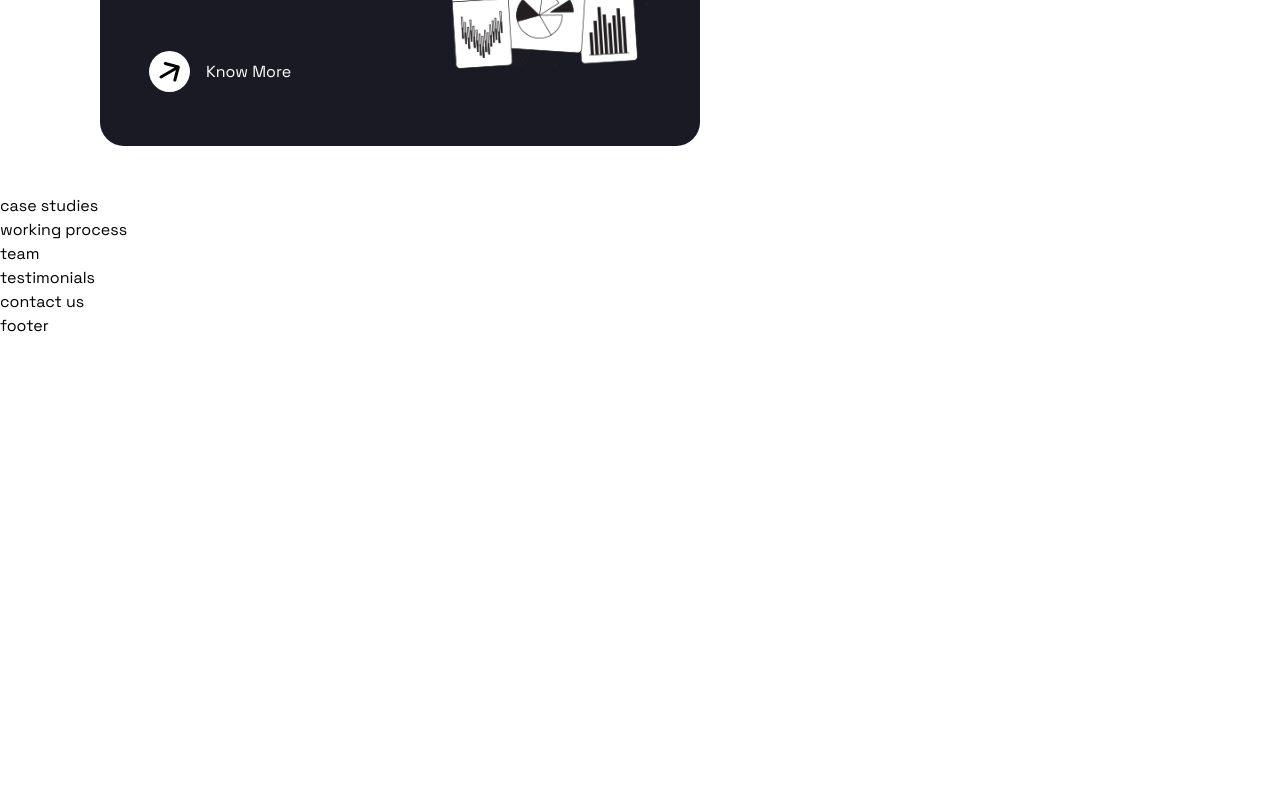
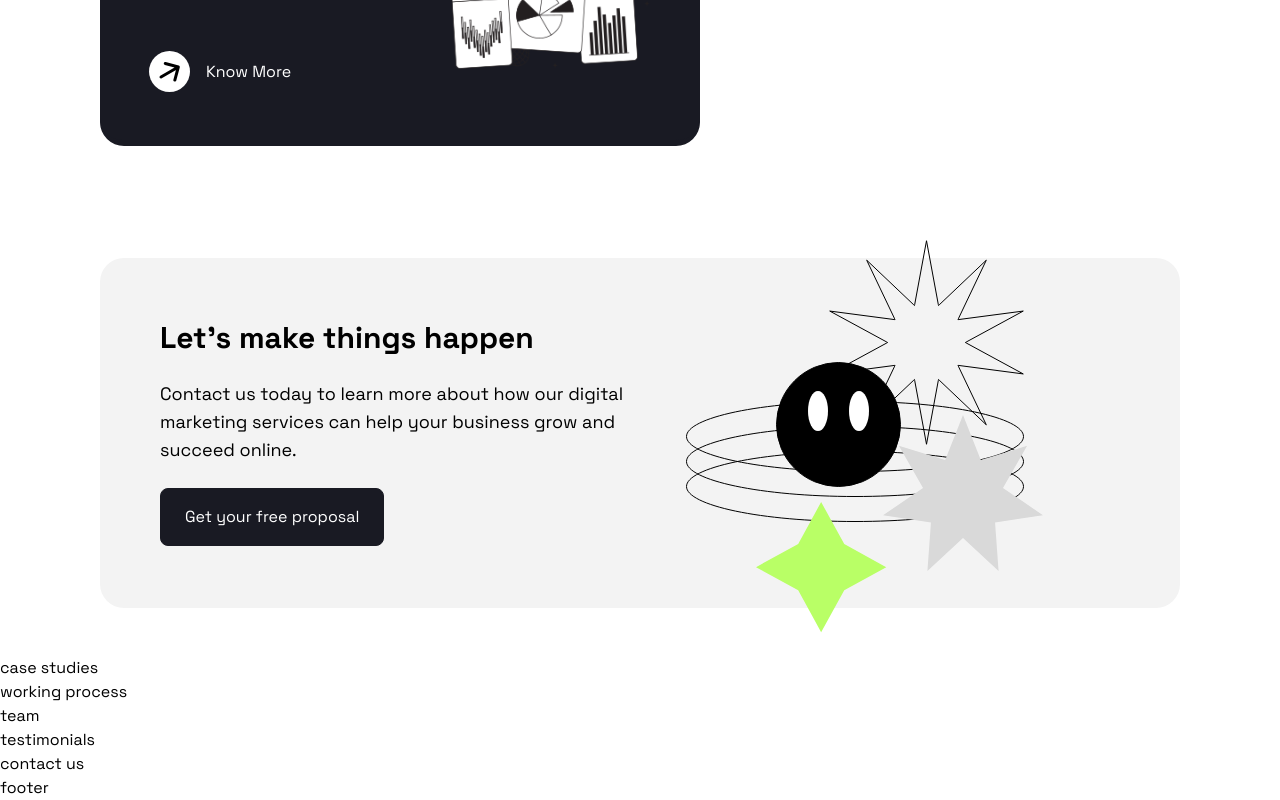
Before and after one commit to Dubey145/positivus, a React (Vite) app: page / in a window 1280 px wide. Shown: the part 2944-3744 px from the top of the page. Before the commit the page ends 3282 px from the top, so only its background shows below. Built offline with nearby package versions, Linux system fonts and the light colour scheme.

Commit message:
proposal section on services

```diff
--- a/src/assets/images/index.js
+++ b/src/assets/images/index.js
@@ -5,8 +5,7 @@ import socialMedia from './social-media.svg'
 import emailMarketing from './email-marketing.svg'
 import contentCreation from './content-creation.svg'
 import analytics from './analytics.svg'
-
-
+import proposal from './proposal.svg'
 
 export {
     hero,
@@ -16,4 +15,5 @@ export {
     contentCreation,
     analytics,
     socialMedia,
+    proposal
 }
--- a/src/pages/Services.jsx
+++ b/src/pages/Services.jsx
@@ -1,6 +1,8 @@
 import React from "react";
 import { services } from "../constants";
 import ServicesCard from "../components/ServicesCard";
+import { proposal } from "../assets/images";
+import Button from "../components/Button";
 
 const Services = () => {
   return (
@@ -22,6 +24,18 @@ const Services = () => {
             return <ServicesCard {...service}></ServicesCard>;
           })}
         </div>
+        <div className = 'bg-custom-gray h-[350px] w-full lg:mt-28 mt-16 relative lg:px-[60px] p-[50px] rounded-3xl'>
+            <div className = ' w-full lg:w-1/2 h-full'>
+                <div className = 'h-full flex flex-col  justify-center'>
+                    <h3 className = "lg:text-3xl text-[26px] font-bold">Let's make things happen</h3>
+                    <p className = "my-[24px] lg:text-lg text-base">Contact us today to learn more about how our digital marketing services can help your business grow and succeed online.</p>
+                    <Button label = "Get your free proposal" background = {'bg-custom-black'} textColor = {'text-white'} padding = {'px-6 py-4'}></Button>
+                </div>
+                <div className = 'absolute right-0 top-[-20px] lg:block hidden'>
+                    <img src = {proposal} alt = 'proposal image'></img>
+                </div>
+            </div>
+        </div>
       </div>
     </section>
   );
```
Also changed, not shown: src/assets/images/proposal.svg (added).
